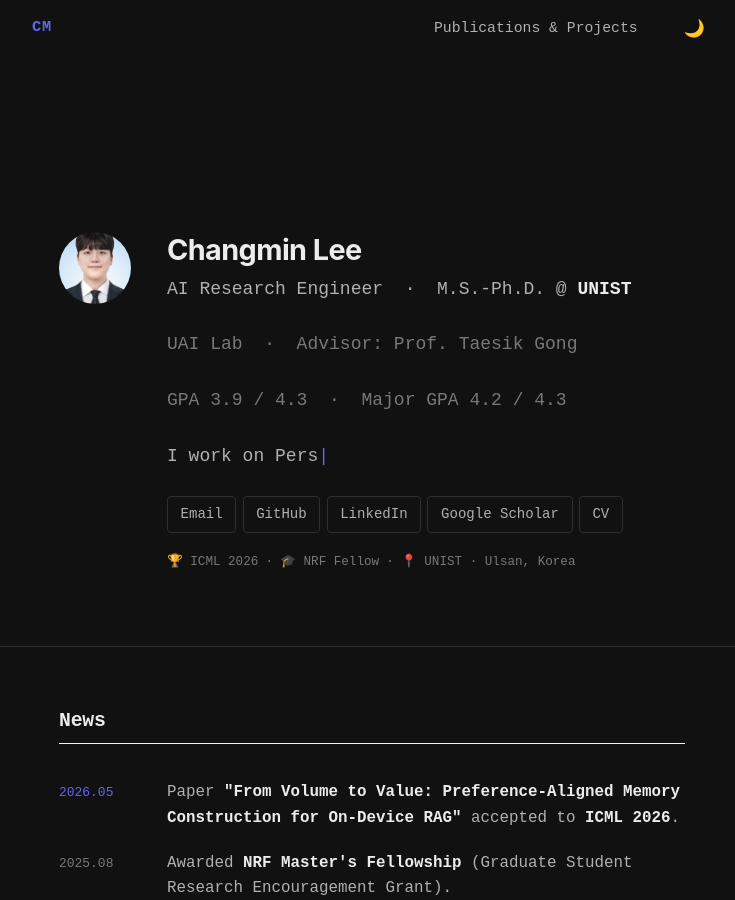
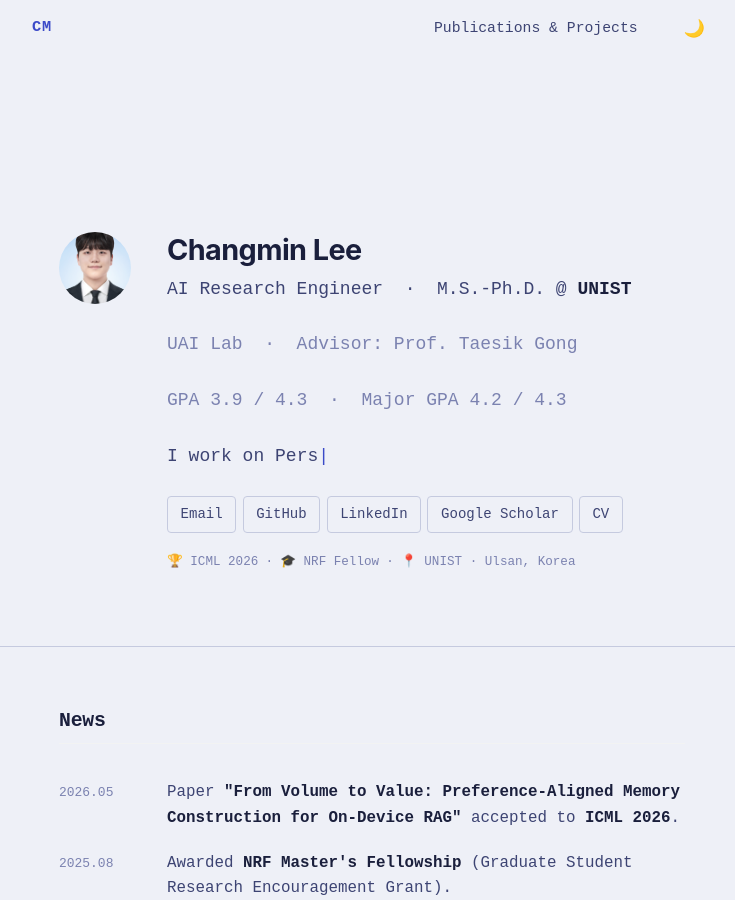
Before and after one commit to CkdalsKong/CkdalsKong.github.io, a Jekyll site: the page built from _pages/about.md, in a window 1280 px wide and 900 px high. Shown: the whole window, without its empty margins (268-1003 px from the left). Built offline with Jekyll 4.4.1, drawn with Linux system fonts in a browser that asks for light colours; a script bundle is joined from its source files by our own code; library files that are not in the unit come from our copies.

Commit message:
Set light mode as default, remove Inter font

```diff
--- a/_includes/head/custom.html
+++ b/_includes/head/custom.html
@@ -2,11 +2,15 @@
 
 <!-- start custom head snippets -->
 
+<script>
+(function(){
+  var t = localStorage.getItem('clTheme') || 'light';
+  if (t === 'light') document.documentElement.classList.add('light-mode');
+})();
+</script>
+
 <!-- Support for Academicons -->
 <link rel="stylesheet" href="{{ base_path }}/assets/css/academicons.css"/>
-<link rel="preconnect" href="https://fonts.googleapis.com"/>
-<link rel="preconnect" href="https://fonts.gstatic.com" crossorigin/>
-<link href="https://fonts.googleapis.com/css2?family=Inter:wght@400;500;600;700;800&display=swap" rel="stylesheet"/>
 
 <!-- favicon from https://commons.wikimedia.org/wiki/File:OOjs_UI_icon_academic-progressive.svg -->
 <link rel="apple-touch-icon" sizes="180x180" href="{{ base_path }}/images/apple-touch-icon-180x180.png"/>
```
